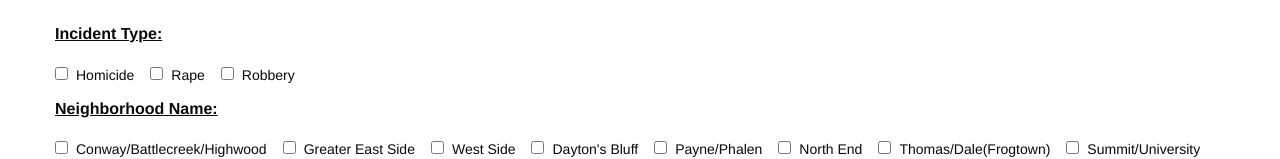
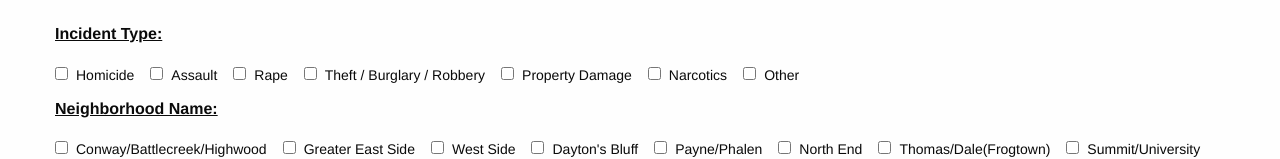
Before and after one commit to kevinrsun/wd-stpaulcrime-vue, a Vue app: page / in a window 1280 px wide. Shown: the part 766-925 px from the top of the page. Built offline with nearby package versions, Linux system fonts and the light colour scheme.

Commit message:
Got filters working for Incident type and neighborhood

```diff
--- a/src/App.vue
+++ b/src/App.vue
@@ -9,6 +9,8 @@ export default {
             codes: [],
             neighborhoods: [],
             incidents: [],
+            filterNeighborhood: [],
+            filterIncidentType: [],
             leaflet: {
                 map: null,
                 center: {
@@ -93,27 +95,100 @@ export default {
         },
 
         filterCrimes(data) {
-            //take the input from the filters and apply them to the data...
-            //construct a url to pass to getJSON??
-            if(this.codes !== ''){ //Add the codes into the codes array??
 
+            let incidentReq = "http://localhost:8000/incidents";
+            let codesReq = "http://localhost:8000/codes";
+            let neighborhoodsReq = "http://localhost:8000/neighborhoods";
+            let query = "";
+
+            if(this.filterNeighborhood.length > 0){
+                query = "?neighborhood=" + this.filterNeighborhood[0];
+
+                for(let i = 1; i < this.filterNeighborhood.length; i++) {
+                    query = query + "," + this.filterNeighborhood[i];
+                }
             }
-            if(this.neighborhoods !== ''){ //Add neighborhoods to neighborhoods array??
+            if(this.filterIncidentType > 0){
+                if(query !== "") {
+                    query = query + "&code=";
+                } else {
+                    query = "?code=";
+                }
 
-            }
-            if(this.incidents !== ''){ //Add incidents to incidents array??
+                let HomeicideCodes = "100,110,120";
+                let AssaultCodes = "400,410,411,412,420,421,422,430,431,432,440,441,442,450,451,\
+                                    452,453,810,861,862,863"; // Code 810 was spelt Asasult
+                let RapeCodes = "210,220";
+                let TheftBurglaryRobberyCodes = "300,311,312,313,314,321,322,323,324,331,333,\
+                                                334,341,342,343,344,351,352,353,354,361,363,\
+                                                364,371,372,373,374,500,510,511,513,515,516,\
+                                                520,521,523,525,526,530,531,533,535,536,540,\
+                                                541,543,545,546,550,551,553,555,556,560,561,\
+                                                563,565,566,600,603,611,612,613,621,622,623,\
+                                                630,631,632,633,640,641,642,643,651,652,653,\
+                                                661,662,663,671,672,673,681,682,683,691,692,\
+                                                693,700,710,711,712,720,721,722,730,731,732";
 
+                let PropertyDamageCodes =   "900,901,903,905,911,913,915,921,922,923,925,931,\
+                                            933,941,942,951,961,971,972,975,981,982,1400,1401,\
+                                            1410,1415,1416,1420,1425,1426,1430,1435,1436";
+
+                let NarcoticsCodes =    "1800,1810,1811,1812,1813,1814,1815,1820,1822,1823,1824,\
+                                        1825,1830,1835,1840,1841,1842,1843,1844,1845,1850,1855,\
+                                        1860,1865,1870,1880,1885";
+
+                let OtherCodes = "614,2619,3100,9954,9959,9986";
+
+                let codesArr = [
+                    HomeicideCodes,
+                    AssaultCodes,
+                    RapeCodes,
+                    TheftBurglaryRobberyCodes,
+                    PropertyDamageCodes,
+                    NarcoticsCodes,
+                    OtherCodes
+                ];
+
+                for(let i = 0; i < this.filterIncidentType.length; i++) {
+                    if(i == 0) {
+                        query = query + codesArr[this.filterIncidentType[i]];
+                    } else {
+                        query = query + "," + codesArr[this.filterIncidentType[i]];
+                    }
+                }
             }
 
+            incidentReq = incidentReq + query;
+            console.log("incidentReq: " + incidentReq);
+
             // Hitting Submit button for filter triggers API request
-            this.getJSON("http://localhost:8000/incidents")
+            Promise.all([this.getJSON(incidentReq), this.getJSON(codesReq), this.getJSON(neighborhoodsReq)])
             .then((data) => {
-                this.incidents = data;
+                console.log(data);
+
+                this.incidents = data[0];
+                this.codes = data[1];
+                this.neighborhoods = data[2];
+
+                // Update incidents to use neighborhood_name rather than neighborhood_number, and incident_type rather than code
+                this.incidents.map((incident) => {
+                    // Change code to incident_type
+                    for(let i = 0; i < this.codes.length; i++) {
+                        if(incident.code == this.codes[i].code) {
+                            incident.code = this.codes[i].type;
+                        }
+                    }
+                    // Change neighborhood_number to neighborhood_name
+                    for(let i = 0; i < this.neighborhoods.length; i++) {
+                        if(incident.neighborhood_number == this.neighborhoods[i].id) {
+                            incident.neighborhood_number = this.neighborhoods[i].name;
+                        }
+                    }
+                });
             })
             .then((err) => {
                 console.log(err);
             });
-
         },
 
         newLocation(data){
@@ -203,12 +278,20 @@ export default {
 
                 <div class="cell large-12">
                     <p style="text-decoration: underline; font-weight: bold;">Incident Type: </p>
-                    <input type="checkbox" id="incident1" name="incident1" value="Homicide">
-                    <label for="incident1">Homicide</label>
-                    <input type="checkbox" id="incident2" name="incident2" value="Rape">
-                    <label for="incident2">Rape</label>
-                    <input type="checkbox" id="incident3" name="incident3" value="Robbery">
-                    <label for="incident3">Robbery</label>
+                    <input type="checkbox" id="1" name="incident-type0" v-model="filterIncidentType" value="0">
+                    <label for="incident-type0"> Homicide</label>
+                    <input type="checkbox" id="2" name="incident-type1" v-model="filterIncidentType" value="1">
+                    <label for="incident-type1"> Assault</label>
+                    <input type="checkbox" id="3" name="incident-type2" v-model="filterIncidentType" value="2">
+                    <label for="incident-type2"> Rape</label>
+                    <input type="checkbox" id="4" name="incident-type3" v-model="filterIncidentType" value="3">
+                    <label for="incident-type3"> Theft / Burglary / Robbery</label>
+                    <input type="checkbox" id="5" name="incident-type4" v-model="filterIncidentType" value="4">
+                    <label for="incident-type4"> Property Damage</label>
+                    <input type="checkbox" id="6" name="incident-type5" v-model="filterIncidentType" value="5">
+                    <label for="incident-type5"> Narcotics</label>
+                    <input type="checkbox" id="7" name="incident-type6" v-model="filterIncidentType" value="6">
+                    <label for="incident-type6"> Other</label>
 
                     <!-- DO WE HAVE A LIST OF ALL INCIDENT TYPES??? -->
                 </div>
@@ -216,39 +299,39 @@ export default {
                 <!-- neighborhood_name: list of checkboxes per neighborhood_name -->
                 <div class="cell large-12">
                     <p style="text-decoration: underline; font-weight: bold;">Neighborhood Name: </p>
-                    <input type="checkbox" id="neighborhood1" name="neighborhood1" value="Conway/Battlecreeek/Highwood">
+                    <input type="checkbox" id="1" name="neighborhood1" v-model="filterNeighborhood" value="1">
                     <label for="neighborhood1">Conway/Battlecreek/Highwood</label>
-                    <input type="checkbox" id="neighborhood2" name="neighborhood2" value="Greater East Side">
+                    <input type="checkbox" id="2" name="neighborhood2" v-model="filterNeighborhood" value="2">
                     <label for="neighborhood2">Greater East Side</label>
-                    <input type="checkbox" id="neighborhood3" name="neighborhood3" value="West Side">
+                    <input type="checkbox" id="3" name="neighborhood3" v-model="filterNeighborhood" value="3">
                     <label for="neighborhood3">West Side</label>
-                    <input type="checkbox" id="neighborhood4" name="neighborhood4" value="Dayton's Bluff">
+                    <input type="checkbox" id="4" name="neighborhood4" v-model="filterNeighborhood" value="4">
                     <label for="neighborhood4">Dayton's Bluff</label>
-                    <input type="checkbox" id="neighborhood5" name="neighborhood5" value="Payne/Phalen">
+                    <input type="checkbox" id="5" name="neighborhood5" v-model="filterNeighborhood" value="5">
                     <label for="neighborhood5">Payne/Phalen</label>
-                    <input type="checkbox" id="neighborhood6" name="neighborhood6" value="North End">
+                    <input type="checkbox" id="6" name="neighborhood6" v-model="filterNeighborhood" value="6">
                     <label for="neighborhood6">North End</label>
-                    <input type="checkbox" id="neighborhood7" name="neighborhood7" value="Thomas/Dale(Frogtown)">
+                    <input type="checkbox" id="7" name="neighborhood7" v-model="filterNeighborhood" value="7">
                     <label for="neighborhood7">Thomas/Dale(Frogtown)</label>
-                    <input type="checkbox" id="neighborhood8" name="neighborhood8" value="Summit/University">
+                    <input type="checkbox" id="8" name="neighborhood8" v-model="filterNeighborhood" value="8">
                     <label for="neighborhood8">Summit/University</label>
-                    <input type="checkbox" id="neighborhood9" name="neighborhood9" value="West Seventh">
+                    <input type="checkbox" id="9" name="neighborhood9" v-model="filterNeighborhood" value="9">
                     <label for="neighborhood9">West Seventh</label>
-                    <input type="checkbox" id="neighborhood10" name="neighborhood10" value="Como">
+                    <input type="checkbox" id="10" name="neighborhood10" v-model="filterNeighborhood" value="10">
                     <label for="neighborhood10">Como</label>
-                    <input type="checkbox" id="neighborhood11" name="neighborhood11" value="Hamline/Midway">
+                    <input type="checkbox" id="11" name="neighborhood11" v-model="filterNeighborhood" value="11">
                     <label for="neighborhood11">Hamline/Midway</label>
-                    <input type="checkbox" id="neighborhood12" name="neighborhood12" value="St. Anthony">
+                    <input type="checkbox" id="12" name="neighborhood12" v-model="filterNeighborhood" value="12">
                     <label for="neighborhood12">St. Anthony</label>
-                    <input type="checkbox" id="neighborhood13" name="neighborhood13" value="Union Park">
+                    <input type="checkbox" id="13" name="neighborhood13" v-model="filterNeighborhood" value="13">
                     <label for="neighborhood13">Union Park</label>
-                    <input type="checkbox" id="neighborhood14" name="neighborhood14" value="Macalester/Groveland">
+                    <input type="checkbox" id="14" name="neighborhood14" v-model="filterNeighborhood" value="14">
                     <label for="neighborhood14">Macalester/Groveland</label>
-                    <input type="checkbox" id="neighborhood15" name="neighborhood15" value="Highland">
+                    <input type="checkbox" id="15" name="neighborhood15" v-model="filterNeighborhood" value="15">
                     <label for="neighborhood15">Highland</label>
-                    <input type="checkbox" id="neighborhood16" name="neighborhood16" value="Summit Hill">
+                    <input type="checkbox" id="16" name="neighborhood16" v-model="filterNeighborhood" value="16">
                     <label for="neighborhood16">Summit Hill</label>
-                    <input type="checkbox" id="neighborhood17" name="neighborhood17" value="Capitol River">
+                    <input type="checkbox" id="17" name="neighborhood17" v-model="filterNeighborhood" value="17">
                     <label for="neighborhood17">Capitol River</label>
                 </div>
 
--- a/src/components/crimesResult.vue
+++ b/src/components/crimesResult.vue
@@ -19,10 +19,9 @@ export default {
                 <td>Case Number</td>
                 <td>Date</td>
                 <td>Time</td>
-                <td>Code</td>
                 <td>Incident Type</td>
                 <td>Police Grid</td>
-                <td>Neighborhood ID</td>
+                <td>Neighborhood Name</td>
                 <td>Block</td>
                 <td></td>
             </tr>
@@ -41,9 +40,6 @@ export default {
 
                 <!-- table data for the Code -->
                 <td>{{ incident.code }}</td>
-
-                <!-- table data for the incident type -->
-                <td>{{ incident.incident }}</td>
 
                 <!-- table data for the police grid -->
                 <td>{{ incident.police_grid }}</td>
```
